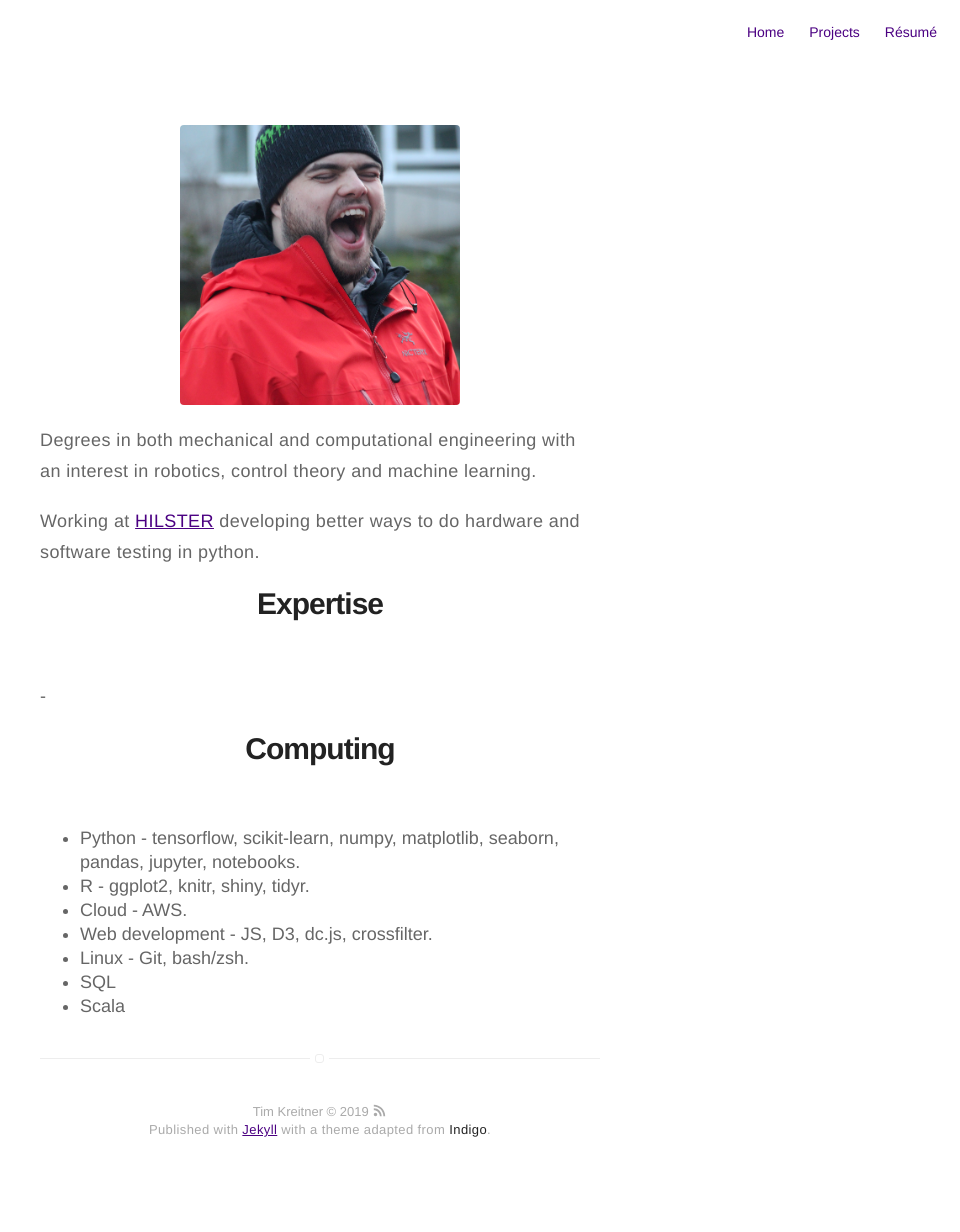
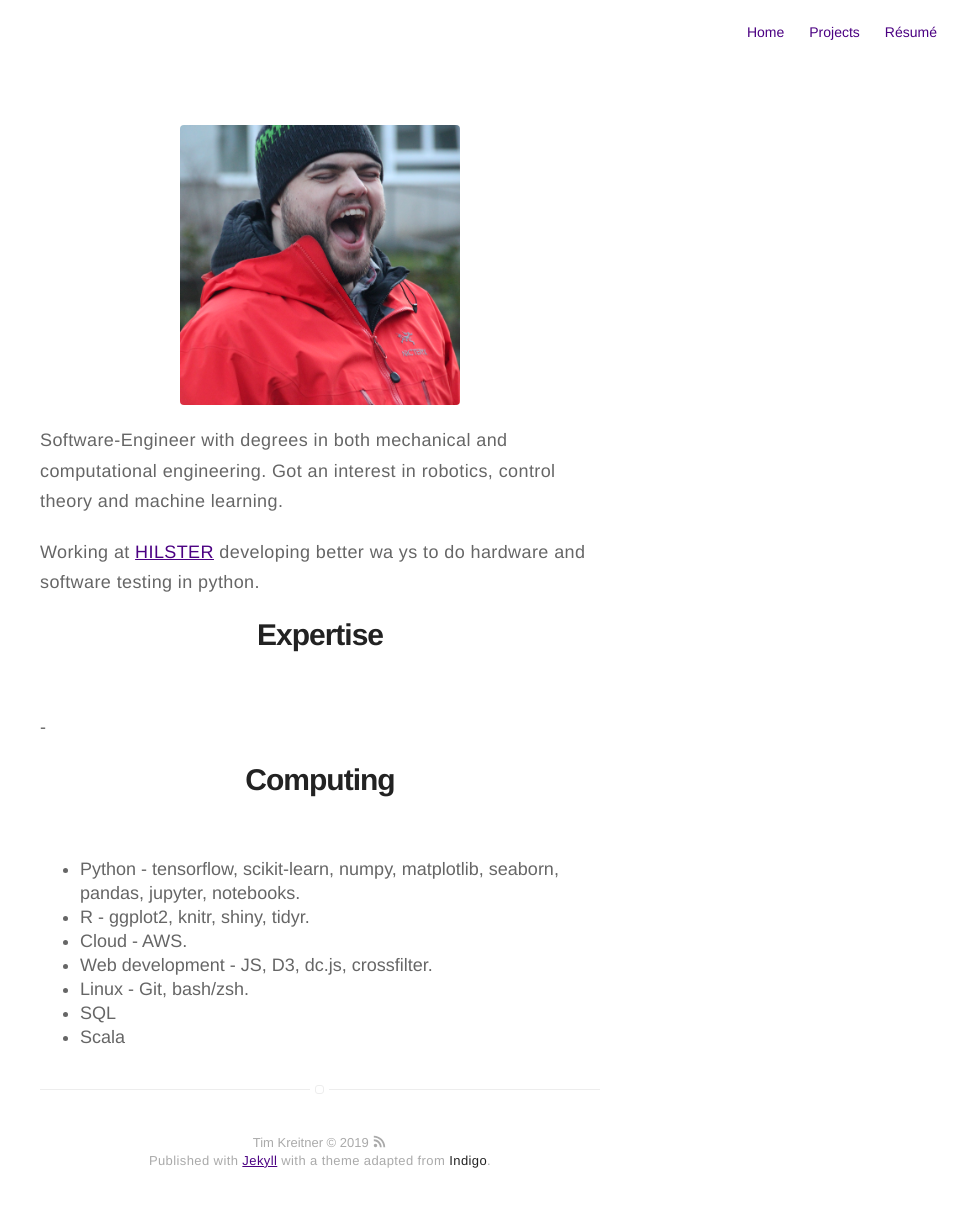
Before and after one commit to tabassco/tabassco.github.io, a Jekyll site: the page built from about.md, in a window 1280 px wide. Shown: the whole page, without its empty margins (320-1280 px from the left). Built offline with Jekyll 4.4.1, drawn with Linux system fonts in a browser that asks for light colours; before the commit the page ends 1201 px from its top, so only the background shows below that.

Commit message:
bits and pieces

```diff
--- a/_config.yml
+++ b/_config.yml
@@ -1,6 +1,6 @@
 # main text of home
 name: Tim Kreitner
-bio: Mechanical engineer, computational engineer, data scientist
+bio: mechanical engineer, compuational engineer, software developer
 
 # twitter summary info
 description: Tims ideas.
--- a/about.md
+++ b/about.md
@@ -4,14 +4,13 @@ layout: page
 ---
 ![Profile Image]({{ site.url }}/{{ site.picture }})
 
-Degrees in both mechanical and computational engineering with an interest in robotics, control theory and machine learning.
+Software-Engineer with degrees in both mechanical and computational engineering. Got an interest in robotics, control theory and machine learning.
 
-Working at [HILSTER](https://www.hilster.de/) developing better ways to do hardware and software testing in python.
+Working at [HILSTER](https://www.hilster.de/) developing better wa ys to do hardware and software testing in python.
 
 # Expertise
 
 -
-
 
 
 # Computing
```
